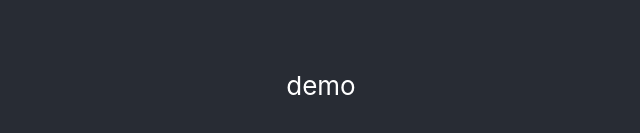
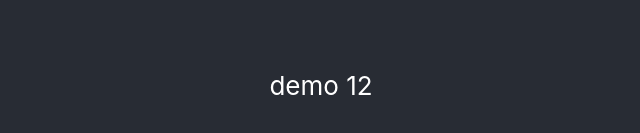
Before and after one commit to paghdjob/configurationForm, a React (Create React App) app: page / in a window 1280 px wide. Shown: the part 315-448 px from the top of the page, without its empty margins (319-959 px from the left). Built offline with nearby package versions, Linux system fonts and the light colour scheme.

Commit message:
demo demo

```diff
--- a/src/App.js
+++ b/src/App.js
@@ -5,7 +5,7 @@ function App() {
   return (
     <div className="App">
       <header className="App-header">
-        <p>demo</p>
+        <p>demo 12</p>
       </header>
     </div>
   );
```
